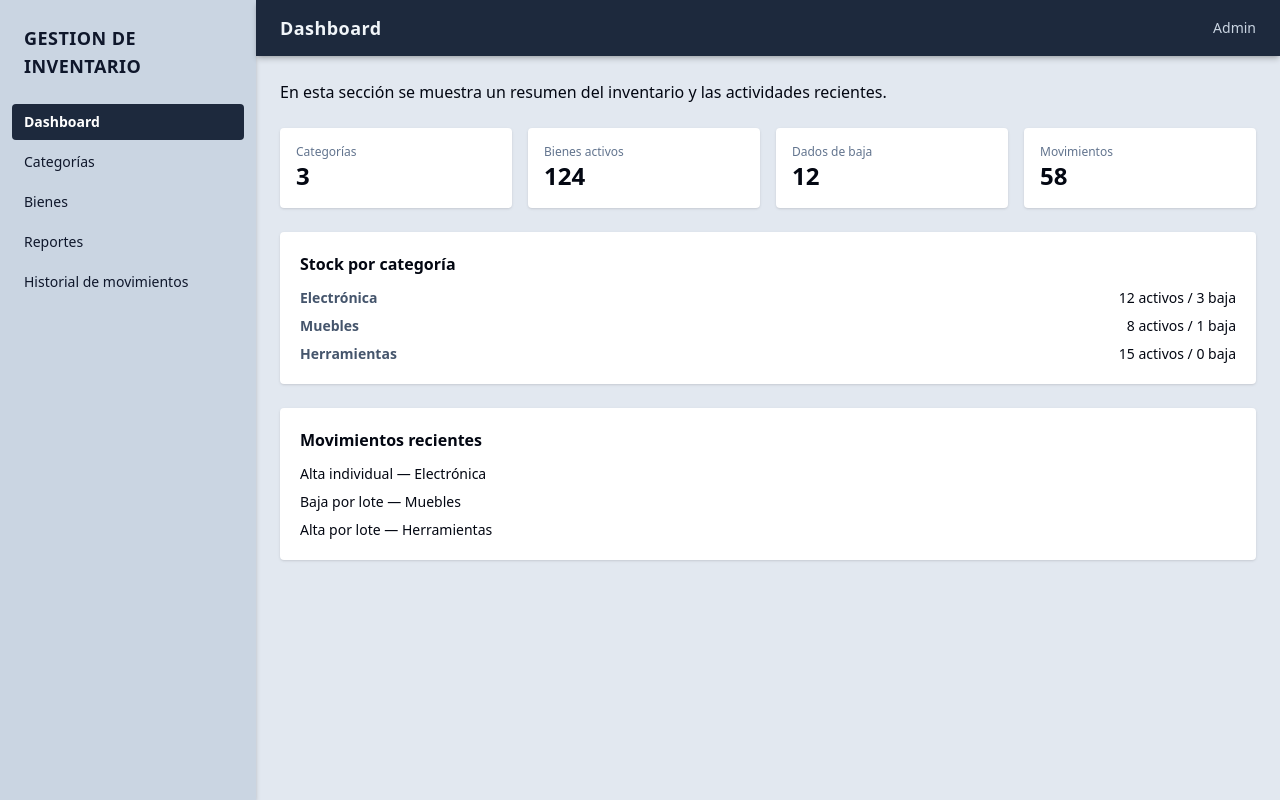
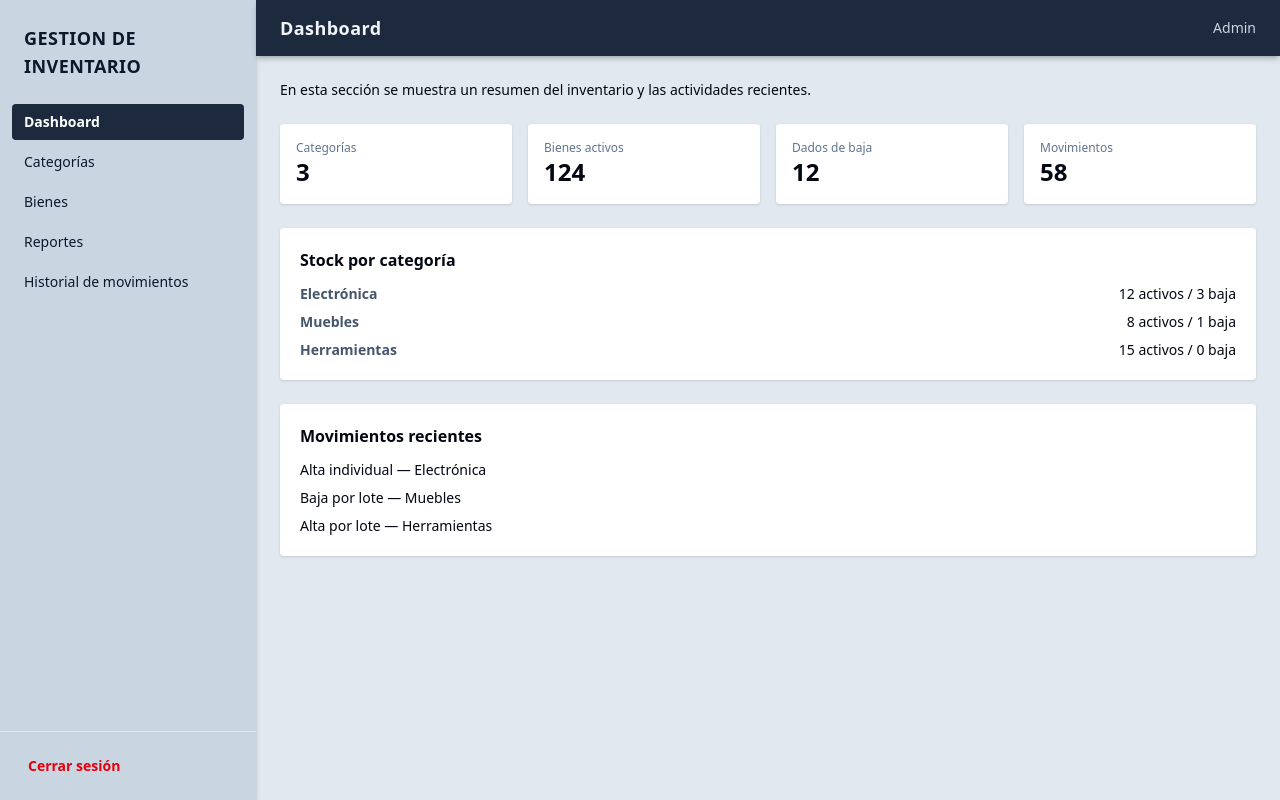
Before and after one commit to justinyamberla/stock-manager-frontend-jakay, a Next.js app: page /admin in a window 1280 px wide. Built offline with nearby package versions, Linux system fonts and the light colour scheme.

Commit message:
Changes
Adding Logout button to sidebars

```diff
--- a/app/admin/categories/page.tsx
+++ b/app/admin/categories/page.tsx
@@ -30,7 +30,7 @@ export default function CategoriesPage() {
 
     return (
         <div className="space-y-6">
-            <p>
+            <p className="text-sm">
                 En esta sección se gestionan las categorías de bienes del inventario.
             </p>
             <div className="flex justify-end">
--- a/app/admin/page.tsx
+++ b/app/admin/page.tsx
@@ -2,7 +2,7 @@ export default function DashboardPage() {
     return (
         <div className="space-y-6">
 
-            <p>
+            <p className="text-sm">
                 En esta sección se muestra un resumen del inventario y las actividades recientes.
             </p>
 
--- a/components/MobileSidebar.tsx
+++ b/components/MobileSidebar.tsx
@@ -3,6 +3,7 @@
 import Link from 'next/link'
 import { usePathname } from 'next/navigation'
 import { useEffect } from 'react'
+import { useAuth } from '@/context/AuthContext'
 
 const navItems = [
     { label: 'Dashboard', path: '/admin' },
@@ -12,8 +13,15 @@ const navItems = [
     { label: 'Historial de movimientos', path: '/admin/history' },
 ]
 
-export default function MobileSidebar({open, setOpen}: { open: boolean, setOpen: (value: boolean) => void }) {
+export default function MobileSidebar({
+                                          open,
+                                          setOpen,
+                                      }: {
+    open: boolean
+    setOpen: (value: boolean) => void
+}) {
     const pathname = usePathname()
+    const { logout } = useAuth()
 
     useEffect(() => {
         setOpen(false)
@@ -28,17 +36,18 @@ export default function MobileSidebar({open, setOpen}: { open: boolean, setOpen:
 
     return (
         <div className="fixed inset-0 z-50 md:hidden bg-black/40">
-            <aside className="w-64 h-full bg-slate-300 text-slate-900 shadow-md shadow-black/20 p-6">
-                <div className="flex justify-end">
-                    <button
-                        onClick={() => setOpen(false)}
-                        className="mb-6 text-slate-600 hover:text-slate-900 cursor-pointer text-sm"
-                    >
-                        Cerrar ✕
-                    </button>
-                </div>
 
-                <nav className="space-y-1">
+            <aside className="w-64 h-full bg-slate-300 text-slate-900 shadow-md shadow-black/20 flex flex-col p-6">
+
+                <button
+                    onClick={() => setOpen(false)}
+                    className="mb-6 text-slate-600 hover:text-slate-900 text-sm self-end transition cursor-pointer"
+                >
+                    Cerrar ✕
+                </button>
+
+                {/* Navigation */}
+                <nav className="space-y-1 flex-1">
                     {navItems.map(item => {
                         const active = isActive(item.path)
 
@@ -59,6 +68,18 @@ export default function MobileSidebar({open, setOpen}: { open: boolean, setOpen:
                         )
                     })}
                 </nav>
+
+                {/* Logout */}
+                <button
+                    onClick={() => {
+                        logout()
+                        setOpen(false)
+                    }}
+                    className="text-red-600 hover:text-red-700 hover:bg-red-50 px-3 py-2 rounded text-sm font-semibold transition cursor-pointer"
+                >
+                    Cerrar sesión
+                </button>
+
             </aside>
         </div>
     )
--- a/components/Sidebar.tsx
+++ b/components/Sidebar.tsx
@@ -2,6 +2,7 @@
 
 import Link from 'next/link'
 import { usePathname } from 'next/navigation'
+import { useAuth } from '@/context/AuthContext'
 
 const navItems = [
     { label: 'Dashboard', path: '/admin' },
@@ -13,6 +14,7 @@ const navItems = [
 
 export default function Sidebar() {
     const pathname = usePathname()
+    const { logout } = useAuth()
 
     const isActive = (path: string) => {
         if (path === '/admin') return pathname === '/admin'
@@ -20,12 +22,12 @@ export default function Sidebar() {
     }
 
     return (
-        <aside className="hidden md:block w-64 bg-slate-300 text-slate-900 shadow-md shadow-black/20">
+        <aside className="hidden md:flex w-64 bg-slate-300 text-slate-900 shadow-md shadow-black/20 flex-col">
             <div className="p-6 font-bold text-lg tracking-wide">
                 GESTION DE INVENTARIO
             </div>
 
-            <nav className="px-3 space-y-1">
+            <nav className="px-3 space-y-1 flex-1">
                 {navItems.map(item => {
                     const active = isActive(item.path)
 
@@ -46,6 +48,16 @@ export default function Sidebar() {
                     )
                 })}
             </nav>
+
+            <div className="p-4 border-t border-slate-200">
+                <button
+                    onClick={logout}
+                    className="w-full text-left text-red-600 hover:text-red-700 hover:bg-red-50 px-3 py-2 rounded text-sm font-semibold transition cursor-pointer"
+                >
+                    Cerrar sesión
+                </button>
+            </div>
+
         </aside>
     )
 }
```
